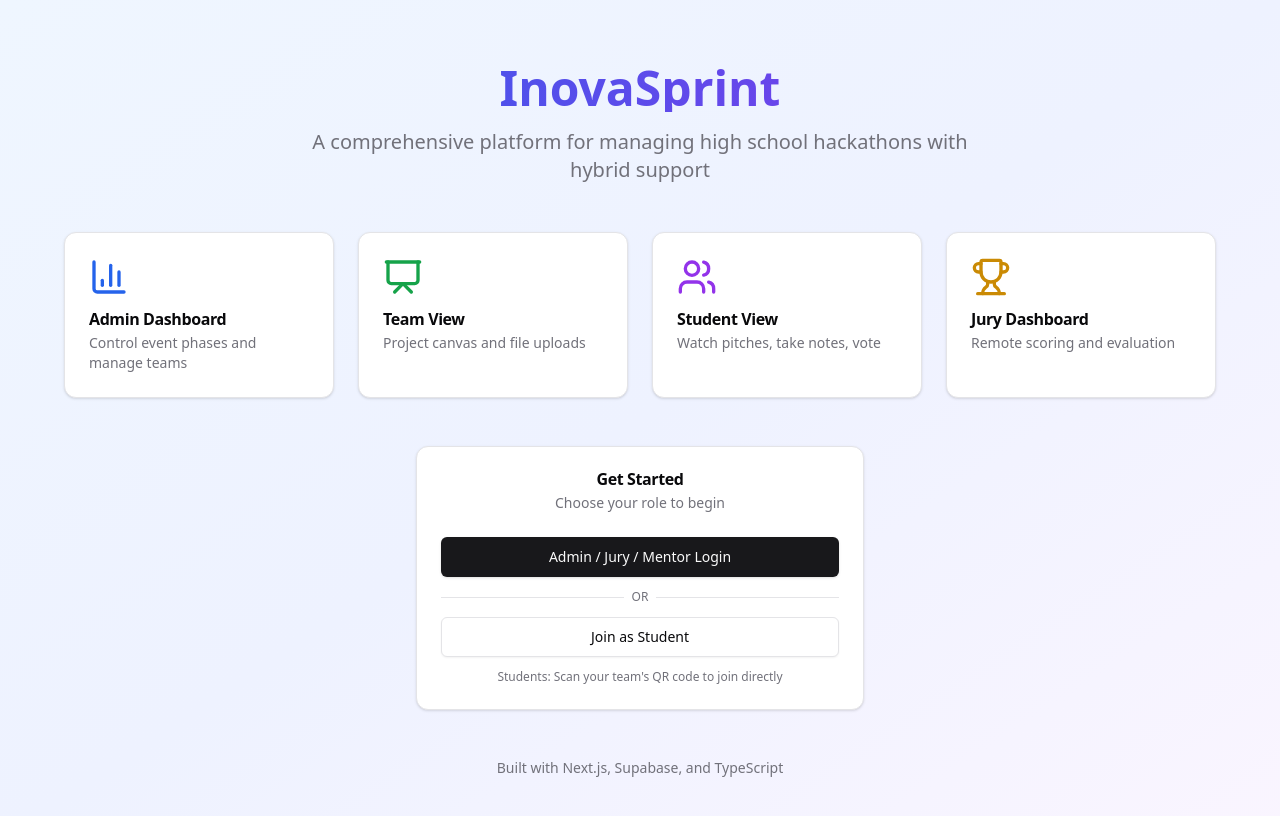
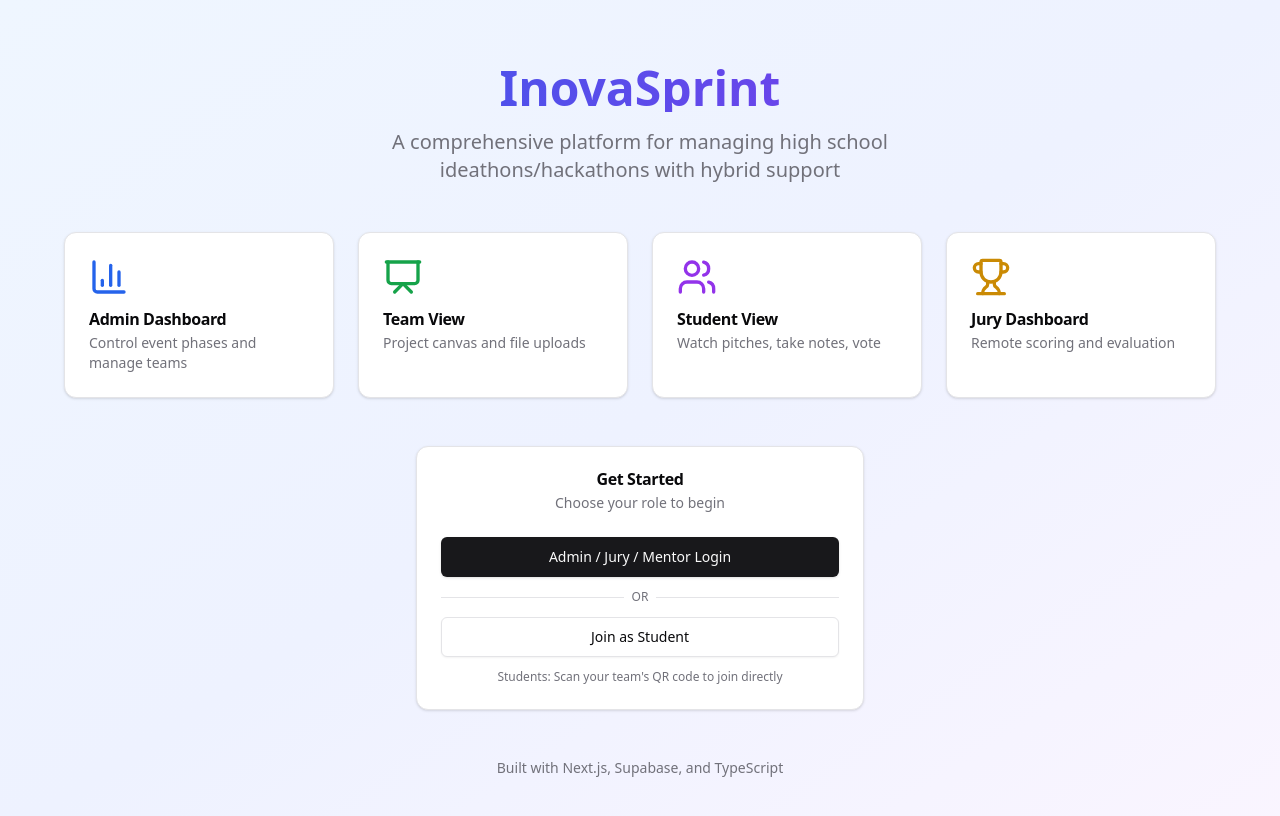
Before and after one commit to niaxx16/idehack, a Next.js app: page / in a window 1280 px wide. Shown: the top 816 px of the page. Built offline with nearby package versions, Linux system fonts and the light colour scheme; no server answers.

Commit message:
Update homepage description to include ideathons
- Changed 'hackathons' to 'ideathons/hackathons'
- Better reflects the platform's purpose for idea competitions

```diff
--- a/app/page.tsx
+++ b/app/page.tsx
@@ -42,7 +42,7 @@ export default function HomePage() {
             InovaSprint
           </h1>
           <p className="text-xl text-muted-foreground max-w-2xl mx-auto">
-            A comprehensive platform for managing high school hackathons with hybrid support
+            A comprehensive platform for managing high school ideathons/hackathons with hybrid support
           </p>
         </div>
 
```
